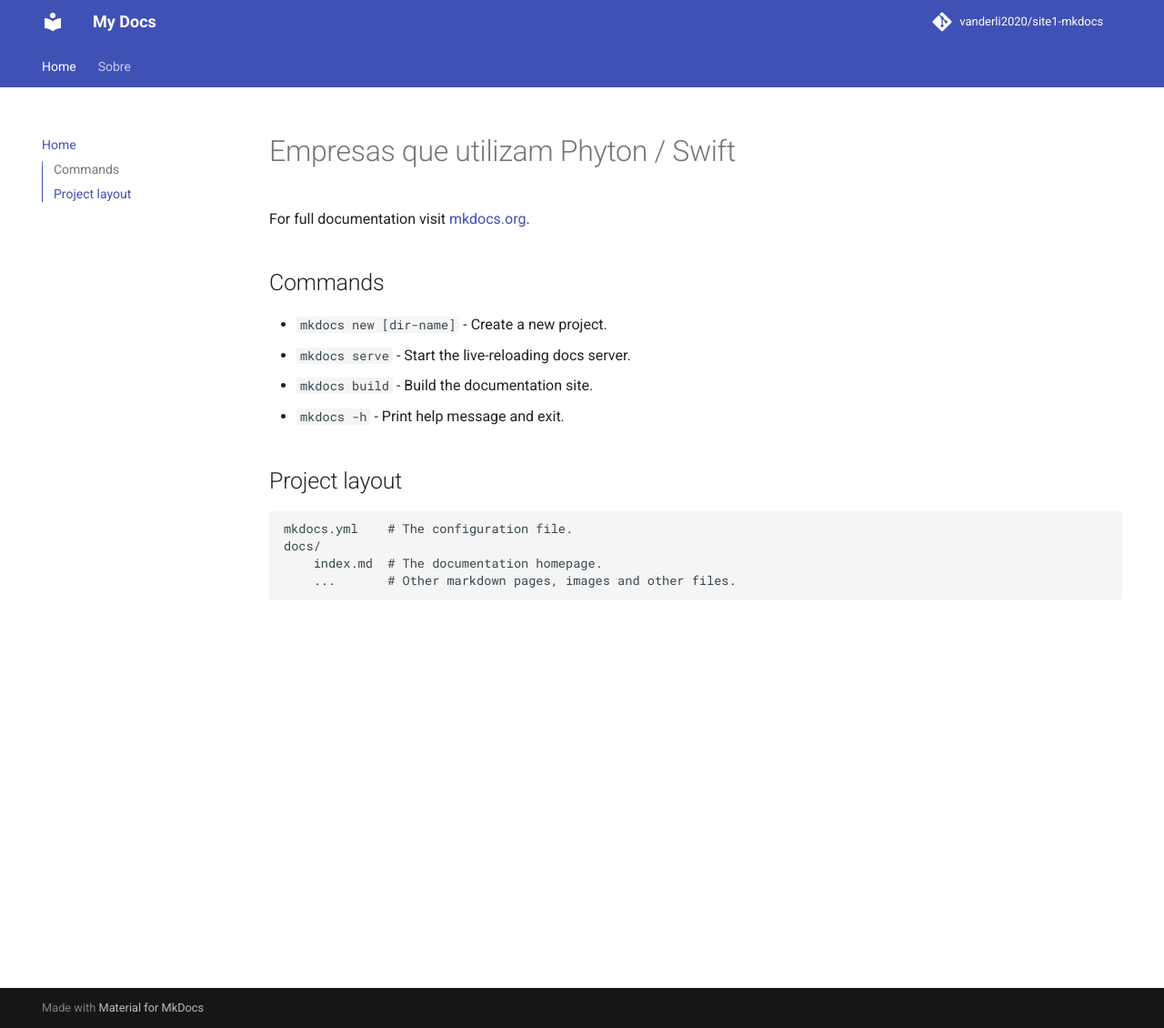
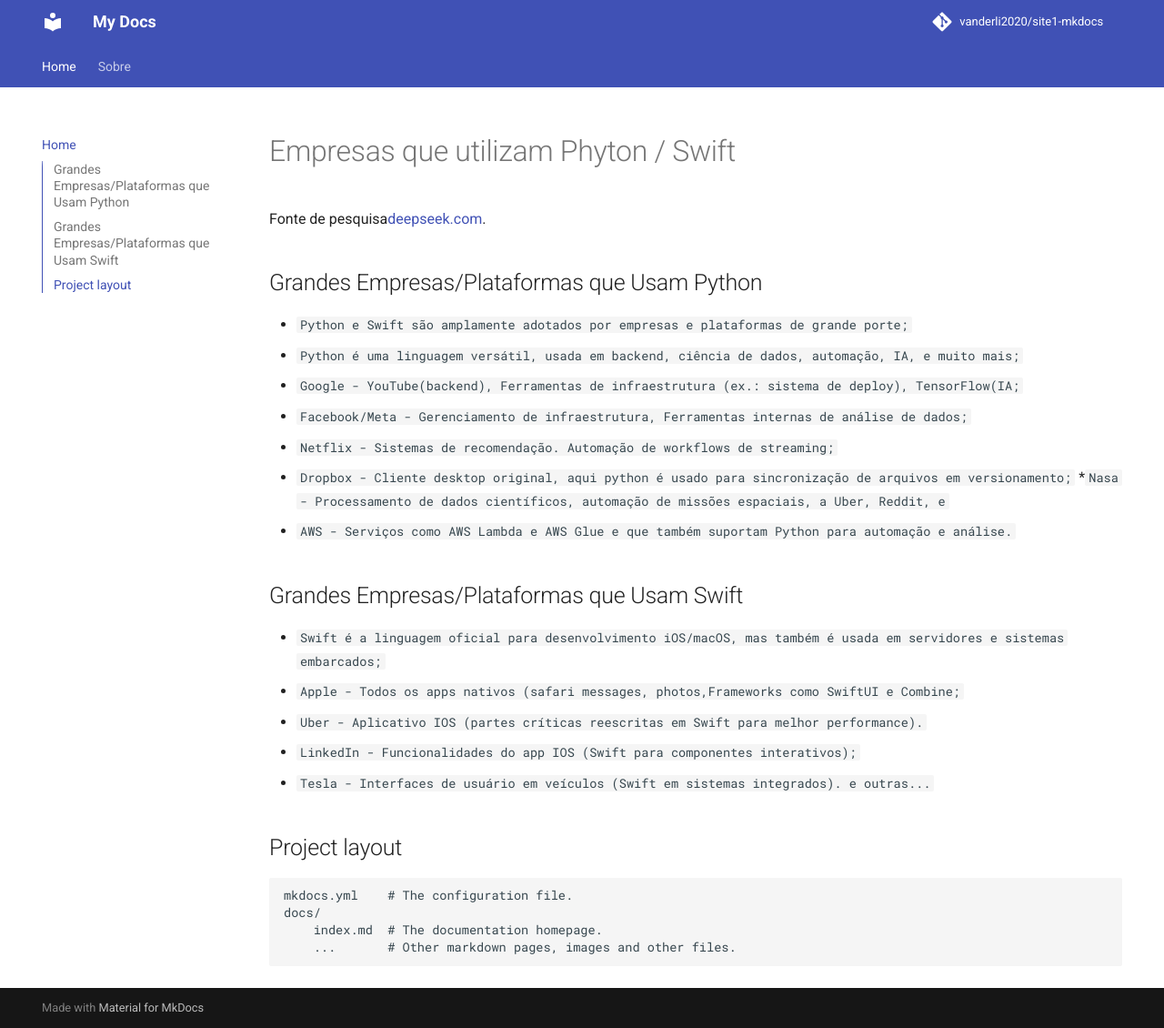
Before and after one commit to vanderli2020/site1-mkdocs, an MkDocs documentation site: the page built from docs/index.md, in a window 1280 px wide and 1130 px high. Shown: the whole window at 91% size. Built offline with MkDocs 1.6.1 and Material for MkDocs 9.7.7, drawn with Linux system fonts in a browser that asks for light colours; comment, search, counter and statistics services are not loaded.

Commit message:
primeira alteração

```diff
--- a/docs/index.md
+++ b/docs/index.md
@@ -1,13 +1,25 @@
 # Empresas que utilizam Phyton / Swift
 
-For full documentation visit [mkdocs.org](https://www.mkdocs.org).
+Fonte de pesquisa[deepseek.com](https://chat.deepseek.com).
 
-## Commands
+## Grandes Empresas/Plataformas que Usam Python
 
-* `mkdocs new [dir-name]` - Create a new project.
-* `mkdocs serve` - Start the live-reloading docs server.
-* `mkdocs build` - Build the documentation site.
-* `mkdocs -h` - Print help message and exit.
+* `Python e Swift são amplamente adotados por empresas e plataformas de grande porte;`
+* `Python é uma linguagem versátil, usada em backend, ciência de dados, automação, IA, e muito mais;`
+* `Google - YouTube(backend), Ferramentas de infraestrutura (ex.: sistema de deploy), TensorFlow(IA;`
+* `Facebook/Meta - Gerenciamento de infraestrutura, Ferramentas internas de análise de dados;`
+* `Netflix - Sistemas de recomendação. Automação de workflows de streaming;`
+* `Dropbox - Cliente desktop original, aqui python é usado para sincronização de arquivos em versionamento;`
+*`Nasa - Processamento de dados científicos, automação de missões espaciais, a  Uber, Reddit, e`
+* `AWS - Serviços como AWS Lambda e AWS Glue e que também suportam Python para automação e análise.`
+
+## Grandes Empresas/Plataformas que Usam Swift
+
+* `Swift é a linguagem oficial para desenvolvimento iOS/macOS, mas também é usada em servidores e sistemas embarcados;`
+* `Apple - Todos os apps nativos (safari messages, photos,Frameworks como SwiftUI e Combine;`
+* `Uber - Aplicativo IOS (partes críticas reescritas em Swift para melhor performance).`
+* `LinkedIn - Funcionalidades do app IOS (Swift para componentes interativos);`
+* `Tesla - Interfaces de usuário em veículos (Swift em sistemas integrados). e outras...`
 
 ## Project layout
 
```
Also changed, not shown: site/index.html, 1 other file.
